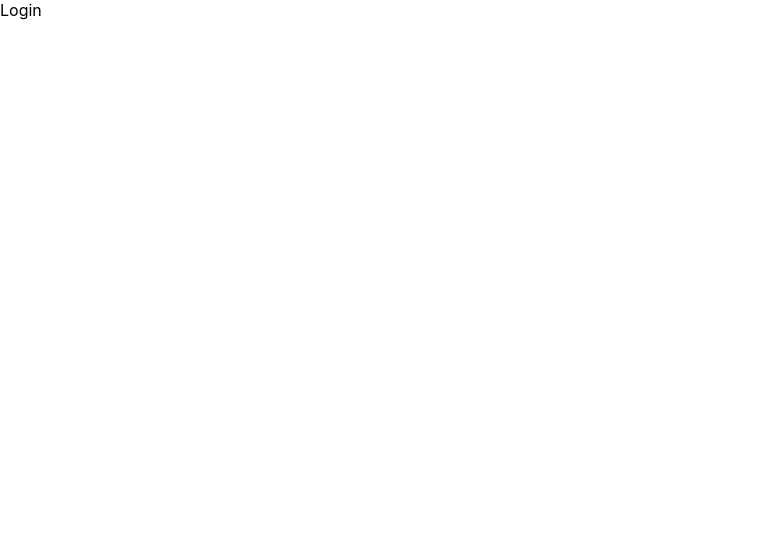
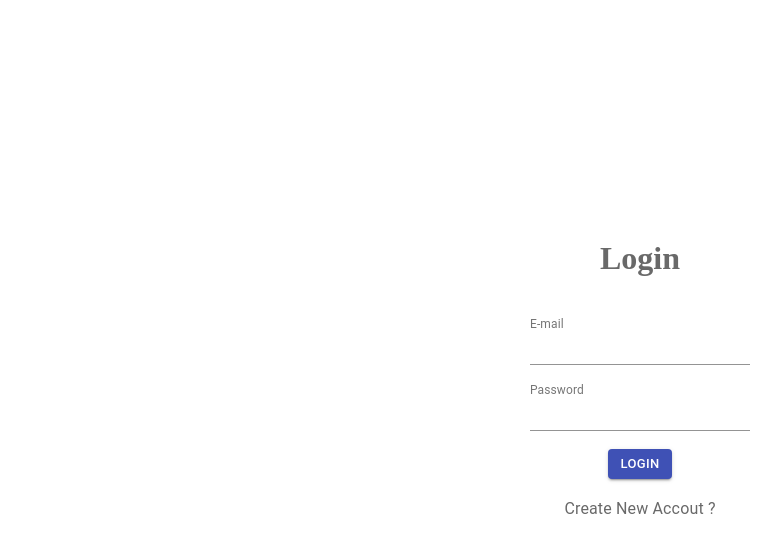
Before and after one commit to yk-graph/react-hooks-ts-firebase, a React (Create React App) app: page /login in a window 1280 px wide. Shown: the top 552 px of the page, without its empty margins (0-777 px from the left). Built offline with nearby package versions, Linux system fonts and the light colour scheme; no server answers.

Commit message:
feat: login function

```diff
--- a/src/Login.tsx
+++ b/src/Login.tsx
@@ -1,7 +1,86 @@
-import React from 'react'
+import React, { useState, useEffect } from 'react'
+import { auth } from './firebase'
+import { Button, FormControl, TextField, Typography } from '@material-ui/core'
+import styles from './Login.module.css'
 
-const Login: React.FC = () => {
-  return <div>Login</div>
+const Login: React.FC = (props: any) => {
+  const [isLogin, setIsLogin] = useState(true)
+  const [email, setEmail] = useState('')
+  const [password, setPassword] = useState('')
+
+  useEffect(() => {
+    auth.onAuthStateChanged((user) => {
+      user && props.histpry.push('/')
+    })
+  }, [props.histpry])
+
+  return (
+    <div className={styles.login__root}>
+      <h1>{isLogin ? 'Login' : 'Register'}</h1>
+      <br />
+      <FormControl>
+        <TextField
+          InputLabelProps={{
+            shrink: true,
+          }}
+          name="email"
+          label="E-mail"
+          value={email}
+          onChange={(e: React.ChangeEvent<HTMLInputElement>) =>
+            setEmail(e.target.value)
+          }
+        />
+      </FormControl>
+      <br />
+      <FormControl>
+        <TextField
+          InputLabelProps={{
+            shrink: true,
+          }}
+          name="password"
+          label="Password"
+          type="password"
+          value={password}
+          onChange={(e: React.ChangeEvent<HTMLInputElement>) =>
+            setPassword(e.target.value)
+          }
+        />
+      </FormControl>
+      <br />
+      <Button
+        variant="contained"
+        color="primary"
+        size="small"
+        onClick={
+          isLogin
+            ? async () => {
+                try {
+                  await auth.signInWithEmailAndPassword(email, password)
+                  props.history.push('/')
+                } catch (error: any) {
+                  alert(error.message)
+                }
+              }
+            : async () => {
+                try {
+                  await auth.createUserWithEmailAndPassword(email, password)
+                  props.history.push('/')
+                } catch (error: any) {
+                  alert(error.message)
+                }
+              }
+        }
+      >
+        {isLogin ? 'Login' : 'Register'}
+      </Button>
+      <br />
+      <Typography align="center">
+        <span onClick={() => setIsLogin(!isLogin)}>
+          {isLogin ? 'Create New Accout ?' : 'Back to Login'}
+        </span>
+      </Typography>
+    </div>
+  )
 }
 
 export default Login
```
